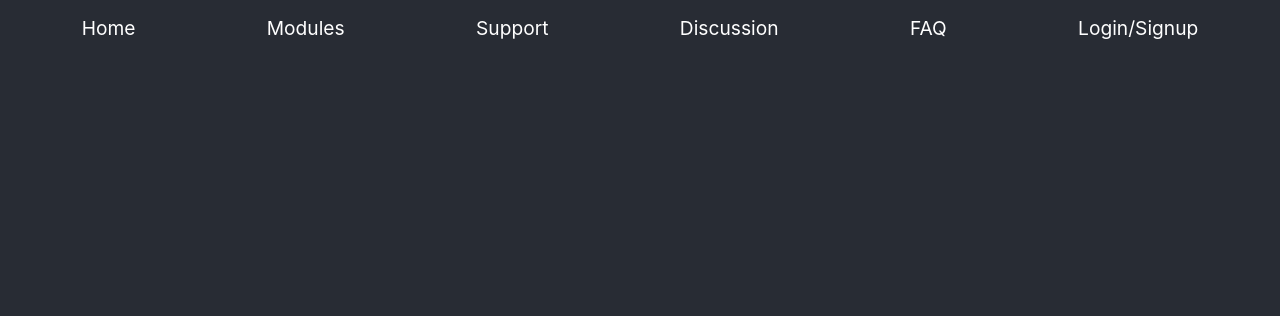
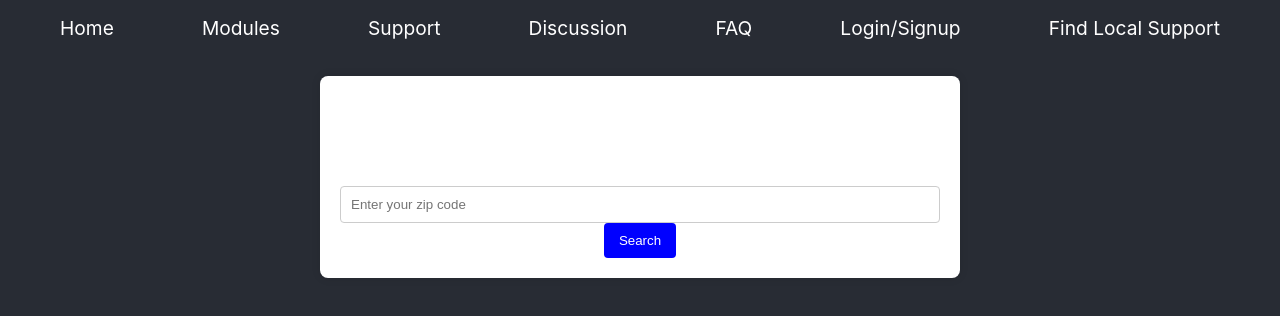
Before and after one commit to kirkcit0/Path-to-Progress, a React (Create React App) app: page /support-finder in a window 1280 px wide. Shown: the top 316 px of the page. Built offline with nearby package versions, Linux system fonts and the light colour scheme.

Commit message:
Updated
Merged Mario's things into this one and resolved conflicts.

```diff
--- a/src/App.js
+++ b/src/App.js
@@ -9,7 +9,8 @@ import Module2 from './Module2';
 import Module3 from './Module3';
 import Module4 from './Module4';
 import Module5 from './Module5';
-
+import FAQ from './FAQ';
+import SupportFinder from './SupportFinder';
 
 function App() {
   return (
@@ -24,6 +25,8 @@ function App() {
           <Route path="/module3" element={<Module3 />} />
           <Route path="/module4" element={<Module4 />} />
           <Route path="/module5" element={<Module5 />} />
+          <Route path="/faq" element={<FAQ />} />
+          <Route path="/support-finder" element={<SupportFinder />} />
         </Routes>
       </div>
     </Router>
--- a/src/FAQ.css
+++ b/src/FAQ.css
@@ -1,7 +1,10 @@
 .faq-container {
-  max-width: 600px;
-  margin: 40px auto;
-  font-family: Arial, sans-serif;
+  display: flex;
+  flex-direction: column;
+  align-items: center;
+  padding: 2rem;
+  background-color: #f0f2f5;
+  color: #282c34;
 }
 
 .faq-input {
--- a/src/FAQ.js
+++ b/src/FAQ.js
@@ -84,15 +84,3 @@ const FAQ = () => {
 };
 
 export default FAQ;
-import React from 'react';
-
-function FAQ() {
-  return (
-    <div className="faq-container">
-      <h1>FAQ Page</h1>
-      <p>Welcome to the FAQ page.</p>
-    </div>
-  );
-}
-
-export default FAQ;
--- a/src/Navbar.js
+++ b/src/Navbar.js
@@ -12,6 +12,7 @@ function Navbar() {
         <li><Link to="/discussion">Discussion</Link></li>
         <li><Link to="/faq">FAQ</Link></li>
         <li><Link to="/login">Login/Signup</Link></li>
+        <li><Link to="/support-finder">Find Local Support</Link></li>
       </ul>
     </nav>
   );
--- /dev/null
+++ b/src/SupportFinder.css
@@ -0,0 +1,39 @@
+/* SupportFinder.css */
+.support-finder-container {
+    max-width: 600px;
+    margin: 20px auto;
+    padding: 20px;
+    background-color: white;
+    border-radius: 8px;
+    box-shadow: 0 0 10px rgba(0, 0, 0, 0.1);
+    font-family: Arial, sans-serif;
+  }
+
+  input {
+    width: calc(100% - 22px);
+    padding: 10px;
+    margin-right: 10px;
+    border: 1px solid #ccc;
+    border-radius: 4px;
+  }
+
+  button {
+    padding: 10px 15px;
+    border: none;
+    background-color: blue;
+    color: white;
+    border-radius: 4px;
+    cursor: pointer;
+  }
+
+  button:hover {
+    background-color: darkblue;
+  }
+
+  .results {
+    margin-top: 20px;
+  }
+
+  .error {
+    color: red;
+  }
--- /dev/null
+++ b/src/SupportFinder.js
@@ -0,0 +1,77 @@
+// SupportFinder.js
+import React, { useState } from 'react';
+import './SupportFinder.css';
+
+const SupportFinder = () => {
+    //key AIzaSyC3AuEu8iGtCq5YBVlJGba7ruMXOZLbZBM
+  const [zipCode, setZipCode] = useState('');
+  const [results, setResults] = useState([]);
+  const [error, setError] = useState('');
+
+  const handleSearch = async (e) => {
+    e.preventDefault();
+    setError('');
+    setResults([]);
+
+    // Fetch latitude and longitude from the zip code
+    const geocodeUrl = `https://maps.googleapis.com/maps/api/geocode/json?address=${zipCode}&key=YOUR_API_KEY`;
+
+    try {
+      const geocodeResponse = await fetch(geocodeUrl);
+      if (!geocodeResponse.ok) {
+        throw new Error('Could not fetch location data');
+      }
+      const geocodeData = await geocodeResponse.json();
+      const location = geocodeData.results[0]?.geometry.location;
+
+      if (!location) {
+        throw new Error('Location not found');
+      }
+
+      // Fetch places related to support using the latitude and longitude
+      const placesUrl = `https://maps.googleapis.com/maps/api/place/nearbysearch/json?location=${location.lat},${location.lng}&radius=5000&type=social_facility&key=YOUR_API_KEY`;
+
+      const placesResponse = await fetch(placesUrl);
+      if (!placesResponse.ok) {
+        throw new Error('Could not fetch places data');
+      }
+      const placesData = await placesResponse.json();
+      setResults(placesData.results);
+    } catch (err) {
+      setError(err.message);
+    }
+  };
+
+  return (
+    <div className="support-finder-container">
+      <h1>Find Local Support</h1>
+      <form onSubmit={handleSearch}>
+        <input
+          type="text"
+          placeholder="Enter your zip code"
+          value={zipCode}
+          onChange={(e) => setZipCode(e.target.value)}
+          required
+        />
+        <button type="submit">Search</button>
+      </form>
+      {error && <p className="error">{error}</p>}
+      {results.length > 0 && (
+        <div className="results">
+          <h2>Nearby Support Resources:</h2>
+          <ul>
+            {results.map((item) => (
+              <li key={item.place_id}>
+                <strong>{item.name}</strong><br />
+                {item.vicinity}<br />
+                {item.phone_number && <span>Phone: {item.phone_number}</span>}
+              </li>
+            ))}
+          </ul>
+        </div>
+      )}
+    </div>
+  );
+};
+
+export default SupportFinder;
```
